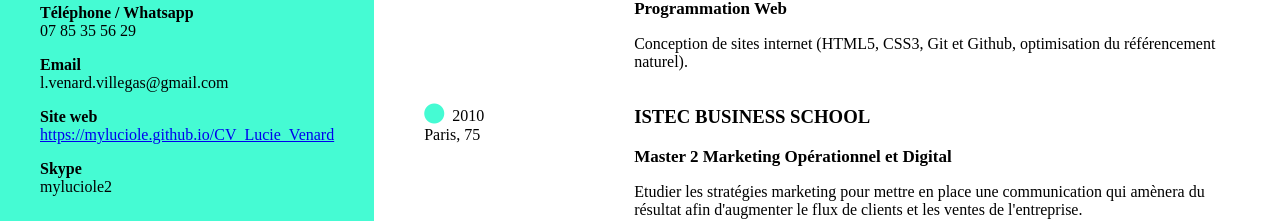
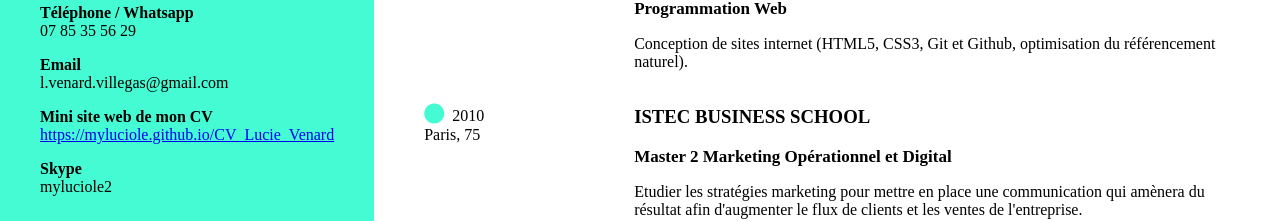
Before and after one commit to myluciole/CV_Lucie_Venard, a plain HTML site: page index.html in a window 1280 px wide. Shown: the part 483-704 px from the top of the page. Drawn offline with Linux system fonts and the light colour scheme.

Commit message:
mini site web de mon CV

```diff
--- a/index.html
+++ b/index.html
@@ -37,7 +37,7 @@
 							<p><b> Adresse</b> <br>Toulouse</p>
 							<p><b> Téléphone / Whatsapp</b> <br> 07 85 35 56 29</p>
 							<p class="email"><b> Email</b> <br> l.venard.villegas@gmail.com</p>
-							<p><b> Site web</b> <br>
+							<p><b> Mini site web de mon CV</b> <br>
 							<a href="https://myluciole.github.io/CV_Lucie_Venard/" target="_blank">
 						https://myluciole.github.io/CV_Lucie_Venard</a> </p>
 							<p><b> Skype</b> <br> myluciole2 </p>
```
